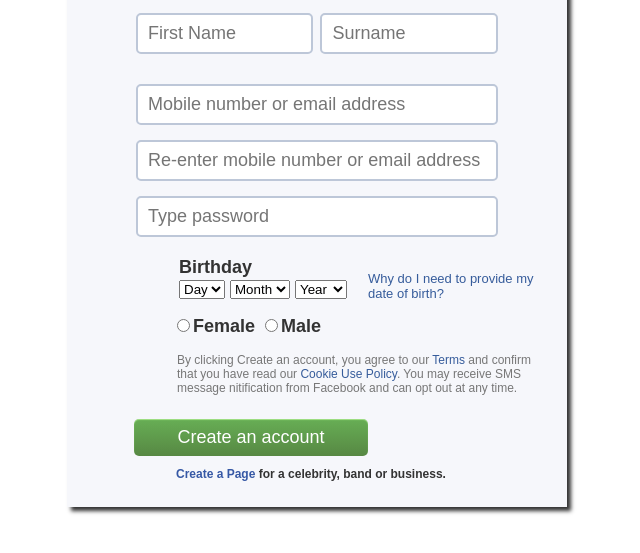
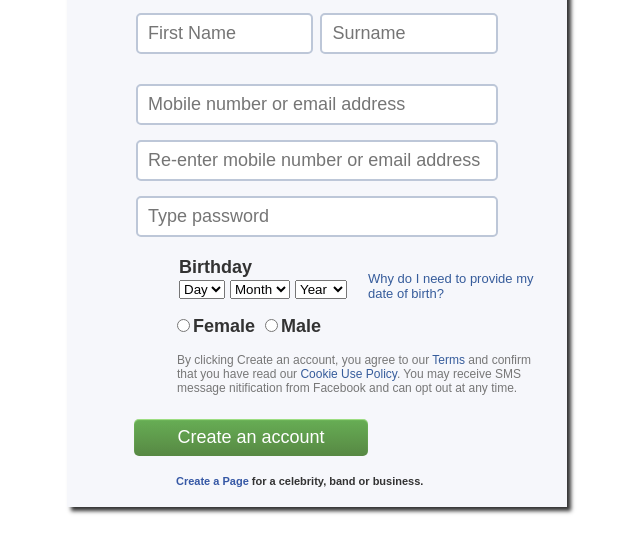
Before and after one commit to ASHridoy/sign-up-form, a plain HTML site: page index.html in a window 1280 px wide. Shown: the part 103-656 px from the top of the page, without its empty margins (323-963 px from the left). Drawn offline with Linux system fonts and the light colour scheme.

Commit message:
Update style.css

```diff
--- a/css/style.css
+++ b/css/style.css
@@ -135,13 +135,13 @@ img{
 .footer2{
 	color: #333;
     position: fixed;
-    top: 558px;
+    top: 567px;
     left: 499px;
     width: 360px;
-    font-size: 12px;
+    font-size: 11px;
 }
 .footer2 a{
 	color: #3658a5;
-    font-size: 12px;
+    font-size: 11px;
     text-decoration: none;
 }
```
